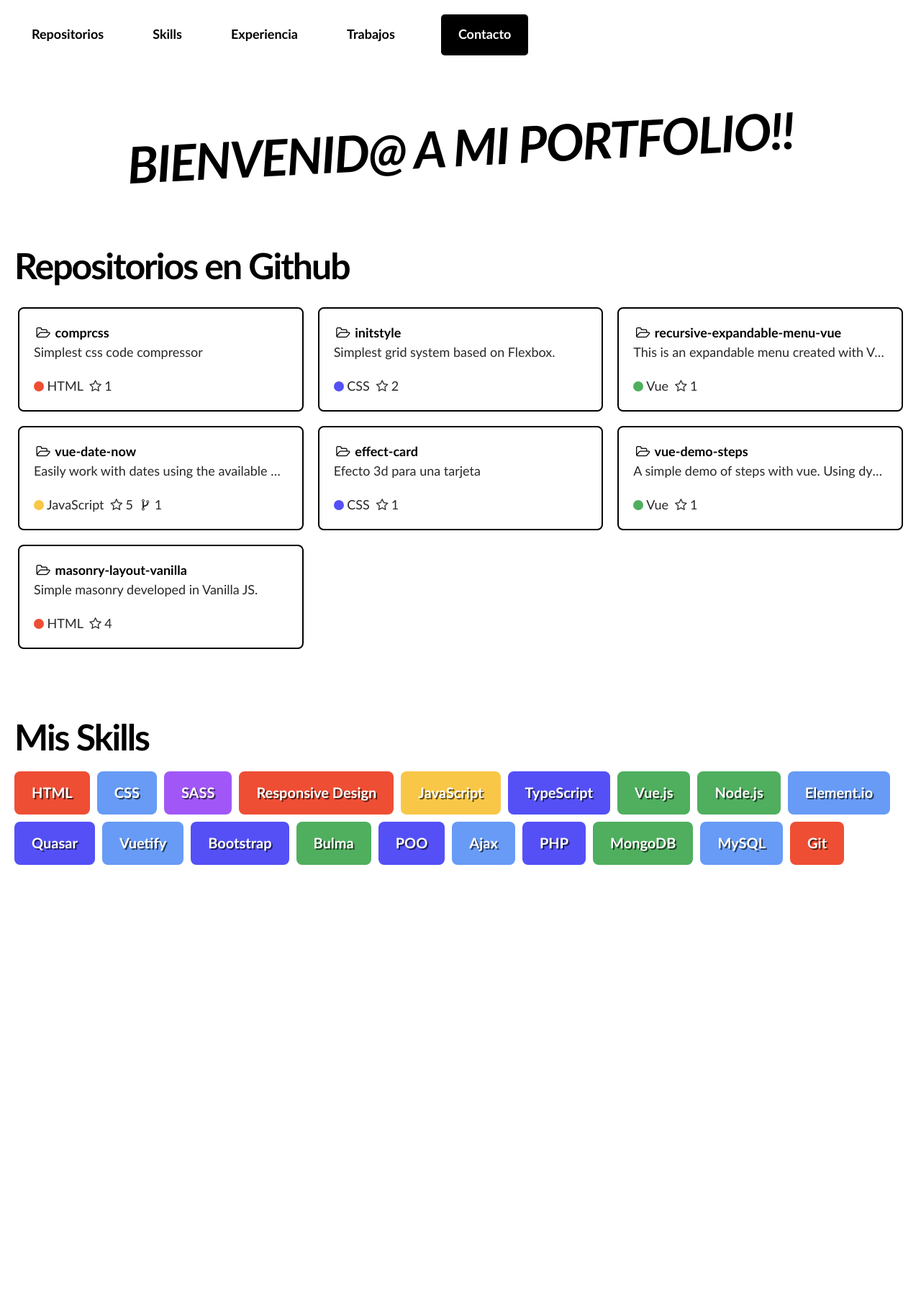
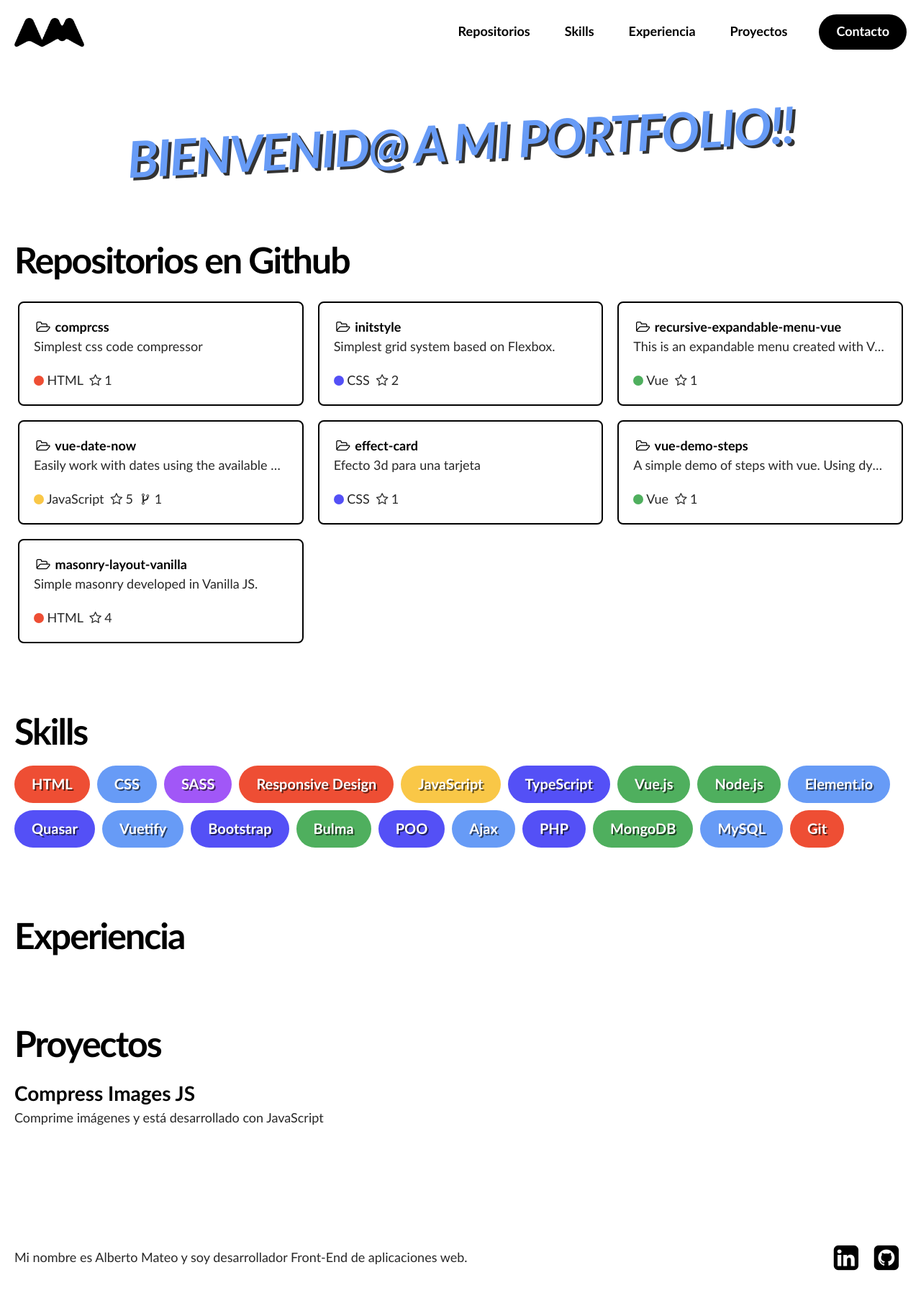
Before and after one commit to Mathiew82/portfolio, a Vue app: page / in a window 1280 px wide. Shown: the whole page at 72% size. Before the commit the page ends 1232 px from the top, so only its background shows below. Built offline with nearby package versions, Linux system fonts and the light colour scheme.

Commit message:
Ajustes de estilos. Modificada la sección de skills y agregada la sección de proyectos

```diff
--- a/src/App.vue
+++ b/src/App.vue
@@ -1,5 +1,8 @@
 <template>
   <nav class="nav-menu">
+    <img
+      src="/mi-logo.png"
+      class="logo" />
     <ul>
       <li>
         <a href="#skills">
@@ -18,7 +21,7 @@
       </li>
       <li>
         <a href="#projects">
-          Trabajos
+          Proyectos
         </a>
       </li>
       <li>
@@ -29,6 +32,19 @@
     </ul>
   </nav>
   <router-view />
+  <footer>
+    <span>
+      Mi nombre es Alberto Mateo y soy desarrollador Front-End de aplicaciones web.
+    </span>
+    <span>
+      <a href="#" data-title="Linkedin">
+        <i class="icon icon-linkedin-squared" />
+      </a>
+      <a href="#" data-title="Github">
+        <i class="icon icon-github-squared" />
+      </a>
+    </span>
+  </footer>
 </template>
 
 <script>
--- a/src/scss/_theme.scss
+++ b/src/scss/_theme.scss
@@ -38,9 +38,11 @@ h4 {
 }
 
 h1 {
+  color: var(--blue-color);
   font-size: 70px;
   margin: 75px 0;
   font-style: italic;
+  text-shadow: 4px 4px 0 rgba(black, .8);
   text-transform: uppercase;
   transform: rotate(-3deg);
 }
@@ -54,23 +56,15 @@ a {
   display: inline-block;
   position: relative;
   text-decoration: none;
-
-  &:after {
-    width: 0%;
-    height: 2px;
-    background-color: var(--black-color);
-    content: '';
-    position: absolute;
-    bottom: 0;
-    left: 50%;
-    transform: translateX(-50%);
-  }
+  transition: color var(--extra-time-transition);
 
   &:hover {
+    color: var(--violet-color);
     cursor: pointer;
+    transition: color ease .01s;
 
-    &:after {
-      width: 100%;
+    > i {
+      cursor: pointer;
     }
   }
 }
@@ -83,7 +77,14 @@ ul {
 }
 
 .nav-menu {
+  display: flex;
+  justify-content: space-between;
+  align-items: center;
   margin-bottom: var(--double-space);
+
+  > .logo {
+    height: 40px;
+  }
 
   > ul {
     display: flex;
@@ -95,13 +96,17 @@ ul {
         font-size: 18px;
         font-weight: 600;
         margin-right: var(--default-space);
-        padding: 14px 24px 16px;
+        padding: 10px 24px 12px;
         position: relative;
+
+        &:last-of-type {
+          margin-right: 0;
+        }
 
         &:after {
           width: 0%;
           height: 3px;
-          background-color: var(--black-color);
+          background-color: var(--violet-color);
           content: '';
           position: absolute;
           bottom: 0;
@@ -119,7 +124,7 @@ ul {
 
       &:last-of-type > a {
         background-color: var(--black-color);
-        border-radius: 5px;
+        border-radius: var(--border-radius-default);
         color: var(--white-color);
         margin-left: 20px;
         transition: background-color var(--extra-time-transition);
@@ -146,6 +151,7 @@ ul {
     padding: var(--default-space);
 
     > .repos-title {
+      font-size: 18px;
       font-weight: 600;
     }
 
@@ -173,13 +179,52 @@ ul {
   margin-top: 7px;
 
   > li {
-    border-radius: 8px;
+    border-radius: var(--border-radius-default);
     color: var(--white-color);
     display: inline-block;
     font-size: 20px;
     font-weight: 600;
     margin: 0 var(--half-space) var(--half-space) 0;
-    padding: 14px 24px 16px;
+    padding: 10px 24px 12px;
     text-shadow: 2px 2px 0 rgba(black, .6);
   }
 }
+
+.projects {
+  margin-top: 7px;
+
+  > li {
+    > a {
+      font-size: 28px;
+      font-weight: 600;
+    }
+  }
+}
+
+footer {
+  display: flex;
+  justify-content: space-between;
+  align-items: center;
+  margin-top: 150px;
+
+  a {
+    overflow: visible;
+    position: relative;
+
+    > i {
+      font-size: 40px;
+      transition: color var(--extra-time-transition);
+    }
+
+    &:hover {
+      &:after {
+        width: 0;
+      }
+
+      > i {
+        color: var(--violet-color);
+        transition: color ease .01s;
+      }
+    }
+  }
+}
--- a/src/scss/_variables.scss
+++ b/src/scss/_variables.scss
@@ -18,6 +18,9 @@
   --max-time-transition: 1s;
   --extra-time-transition: 2s;
 
+  // Border Radius
+  --border-radius-default: 30px;
+
   // Spaces
   --default-space: 20px;
   --half-space: 10px;
--- a/src/views/Home.vue
+++ b/src/views/Home.vue
@@ -26,13 +26,23 @@
     </div>
   </div>
 
-  <h2 class="mt75">Mis Skills</h2>
+  <h2 class="mt75">Skills</h2>
   <ul class="skills">
     <li
       v-for="skill in getSkills"
       :key="skill"
       :style="`background: var(${skill.color})`">
       {{ skill.name }}
+    </li>
+  </ul>
+
+  <h2 class="mt75">Experiencia</h2>
+
+  <h2 class="mt75">Proyectos</h2>
+  <ul class="projects">
+    <li>
+      <a href="#">Compress Images JS</a>
+      <br>Comprime imágenes y está desarrollado con JavaScript
     </li>
   </ul>
 </template>
```
Also changed, not shown: public/mi-logo.png (added).
